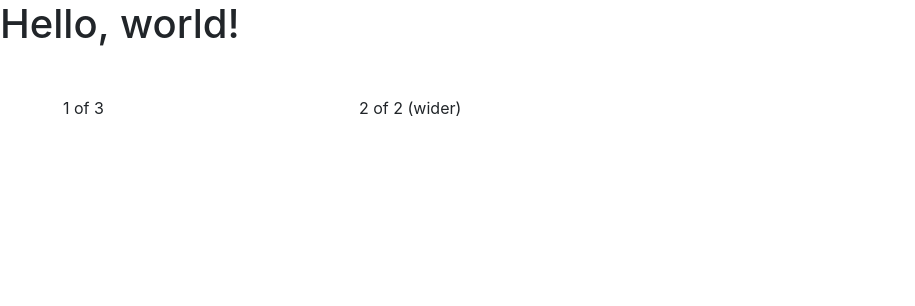
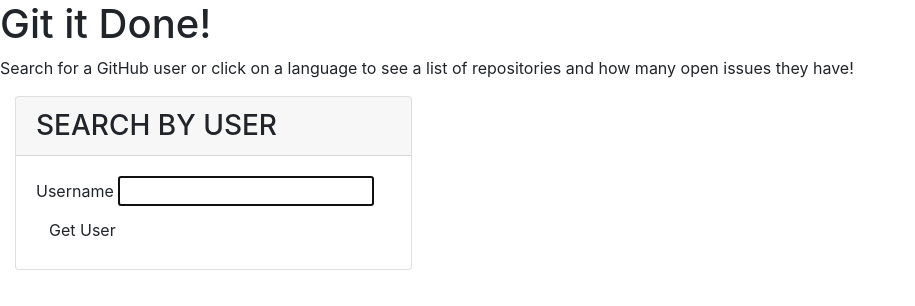
Before and after one commit to skouchy/whenWhereWeather, a plain HTML site: page index.html in a window 1280 px wide. Shown: the whole page, without its empty margins (0-915 px from the left). Drawn offline with nearby package versions, Linux system fonts and the light colour scheme.

Commit message:
add(html): more js code template, more html structure and in line styling

```diff
--- a/index.html
+++ b/index.html
@@ -14,21 +14,26 @@
 </head>
 
 <body>
-    <header>
-        <h1>Hello, world!</h1>
-    </header>
+  <header class="hero">
+    <h1 class="app-title"><i class="fab fa-github"></i> Git it Done!</h1>
+    <p>Search for a GitHub user or click on a language to see a list of repositories and how many open issues they have!
+    </p>
+  </header>
 
-    <main>
-        <div class="main-container grid">
-            <div class="m-5 row justify-content-around">
-                <div id="location" class="col container">
-                    1 of 3
-                </div>
-                <div id="weather" class="col-9 container">
-                    2 of 2 (wider)
-                </div>
-            </div>
+    <main class="flex-row justify-space-between">
+      <div class="col-12 col-md-4">
+        <div class="card">
+          <h3 class="card-header text-uppercase">Search By User</h3>
+          <form id="user-form" class="card-body">
+            <label class="form-label" for="username">Username</label>
+            <input name="username" id="username" type="text" autofocus="true" class="form-input" />
+            <button type="submit" class="btn">Get User</button>
+          </form>
         </div>
+      </div>
+
+      <div class="col-12 col-md-8"></div>
+
 
         <!-- //* Card Decks -->
         <!-- <div class="card-deck">
```
Also changed, not shown: assets/js/script.js (+32 -1 lines).
